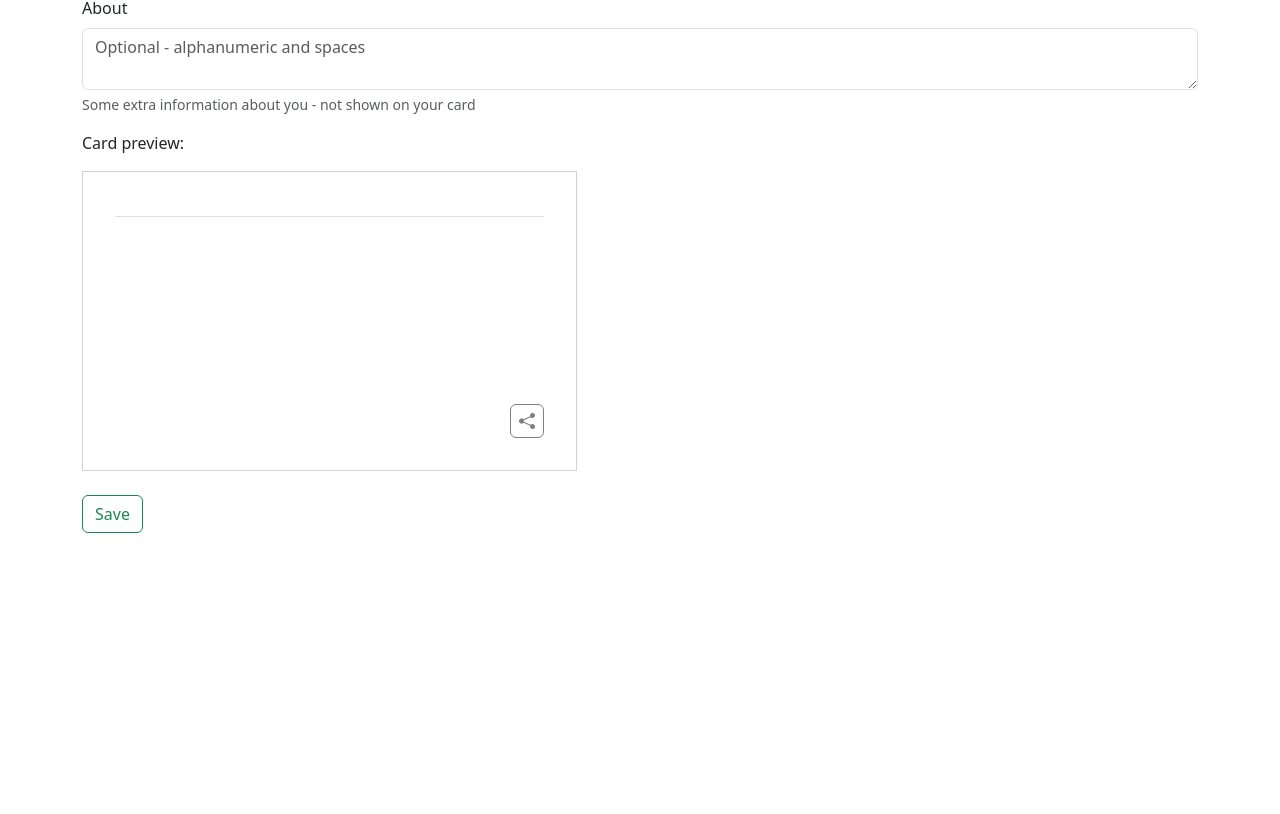
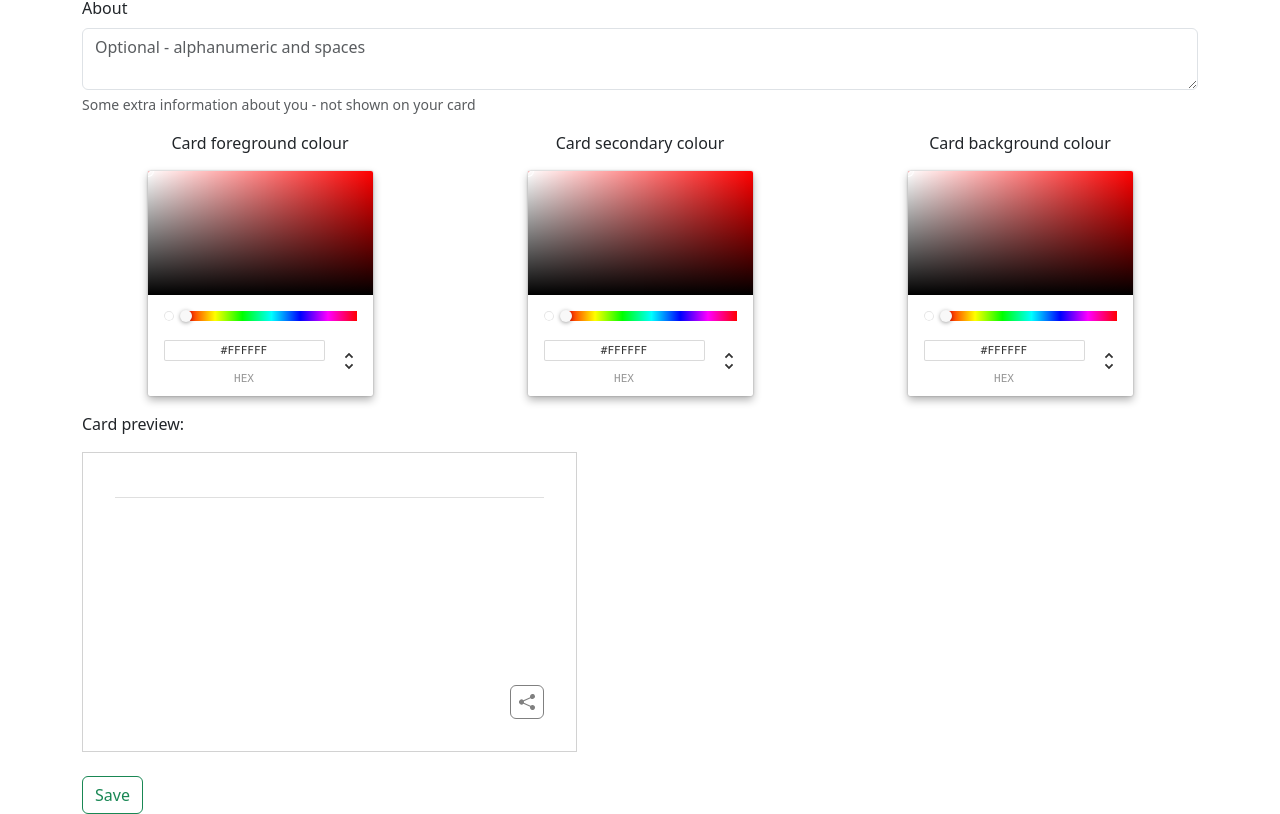
Before and after one commit to Robert-M-Lucas/met-bath, a React (Vite) app: page /you in a window 1280 px wide. Shown: the part 1058-1872 px from the top of the page. Before the commit the page ends 1591 px from the top, so only its background shows below. Built offline with nearby package versions, Linux system fonts and the light colour scheme; no server answers; the database is empty; sample sign-in values are in the browser's storage.

Commit message:
Added colour pickers

```diff
--- a/package.json
+++ b/package.json
@@ -13,6 +13,7 @@
   },
   "dependencies": {
     "@types/papaparse": "^5.3.14",
+    "@types/react-color": "^3.0.12",
     "@types/strftime": "^0.9.8",
     "bootstrap": "^5.3.3",
     "firebase": "^10.11.0",
@@ -23,6 +24,7 @@
     "react": "^18.2.0",
     "react-bootstrap": "^2.10.2",
     "react-bootstrap-icons": "^1.11.4",
+    "react-color": "^2.19.3",
     "react-dom": "^18.2.0",
     "react-router-dom": "^6.23.0",
     "react-tiles-dnd": "^0.1.2",
--- a/src/pages/you/YouPage.tsx
+++ b/src/pages/you/YouPage.tsx
@@ -4,6 +4,9 @@ import { auth } from "../../util/firebase";
 import { useNavigate } from "react-router-dom";
 import { UserProfile, getUserProfile } from "../../util/user_profile";
 import { BusinessCard } from "../../components/business_card/BusinessCard";
+import { ChromePicker, ColorResult } from "react-color";
+import React from "react";
+import { CodeToColor, hexToRgb } from "../../util/util";
 
 
 export function YouPage() {
@@ -55,6 +58,24 @@ export function YouPage() {
     const updateWebsite = (val: string) => { userProfile.data.website = ne(val); }
     const updateAbout = (e: ChangeEvent<HTMLTextAreaElement>) => {
         userProfile.data.about = ne(e.target.value);
+        setUserProfile(userProfile);
+        forceUpdate();
+    }
+
+    const updateForegroundColor = (c: ColorResult) => {
+        userProfile.data.card_foreground = CodeToColor(c.hex.toLowerCase());
+        setUserProfile(userProfile);
+        forceUpdate();
+    }
+
+    const updateSecondaryColor = (c: ColorResult) => {
+        userProfile.data.card_secondary = CodeToColor(c.hex.toLowerCase());
+        setUserProfile(userProfile);
+        forceUpdate();
+    }
+
+    const updateBackgroundColor = (c: ColorResult) => {
+        userProfile.data.card_background = CodeToColor(c.hex.toLowerCase());
         setUserProfile(userProfile);
         forceUpdate();
     }
@@ -111,6 +132,29 @@ export function YouPage() {
                     <textarea value={userProfile.data.about ?? ""} onChange={updateAbout} className="form-control" id="exampleInputEmail1" placeholder="Optional - alphanumeric and spaces"/>
                     <div id="emailHelp" className="form-text">Some extra information about you - not shown on your card</div>
                 </div>
+                <div className="mb-3">
+                    <div className="row">
+                        <div className="col d-flex justify-content-center">
+                            <div className="text-center">
+                                <p>Card foreground colour</p>
+                                <ColorPicker onChange={updateForegroundColor}/>
+                            </div>
+                        </div>
+                        <div className="col d-flex justify-content-center">
+                            <div className="text-center">
+                                <p>Card secondary colour</p>
+                                <ColorPicker onChange={updateSecondaryColor}/>
+                            </div>
+                        </div>
+                        <div className="col d-flex justify-content-center">
+                            <div className="text-center">
+                                <p>Card background colour</p>
+                                <ColorPicker onChange={updateBackgroundColor}/>
+                            </div>
+                        </div>
+                    </div>
+
+                </div>
 
                 <p>Card preview:</p>
                 {cardPreview}
@@ -123,3 +167,33 @@ export function YouPage() {
         </div>
     </>
 }
+
+interface ColorPickerProps {
+    onChange: (c: ColorResult) => void
+}
+
+class ColorPicker extends React.Component<ColorPickerProps> {
+    constructor(props: ColorPickerProps) {
+        super(props);
+    }
+
+    state = {
+      background: '#fff',
+    };
+
+    handleChangeComplete = (color: ColorResult) => {
+      this.setState({ background: color.hex });
+      const { onChange } = this.props;
+      onChange(color);
+    };
+
+    render() {
+      return (
+        <ChromePicker
+          color={ this.state.background }
+          onChangeComplete={ this.handleChangeComplete }
+          disableAlpha
+        />
+      );
+    }
+  }
--- a/src/util/user_profile.ts
+++ b/src/util/user_profile.ts
@@ -1,5 +1,5 @@
 import { faker } from "@faker-js/faker";
-import { CodeToColor as codeToColor, Color, HSVtoRGB } from "./util";
+import { CodeToColor, Color, HSVtoRGB } from "./util";
 import { DocumentSnapshot, SnapshotOptions, collection, doc, getDoc, getDocs, query, where } from "firebase/firestore";
 import { db } from "./firebase";
 
@@ -140,9 +140,9 @@ export class UserProfile {
             phone: ne(data.phone),
             about: ne(data.about),
             website: ne(data.website),
-            card_foreground: codeToColor(ne(data.card_foreground)),
-            card_secondary: codeToColor(ne(data.card_secondary)),
-            card_background: codeToColor(ne(data.card_background)),
+            card_foreground: CodeToColor(ne(data.card_foreground)),
+            card_secondary: CodeToColor(ne(data.card_secondary)),
+            card_background: CodeToColor(ne(data.card_background)),
         }, snapshot.id);
         return t;
     }
--- a/src/util/util.ts
+++ b/src/util/util.ts
@@ -5,7 +5,7 @@ export function CodeToColor(code: string | undefined): Color | undefined {
         return undefined;
     }
 
-    const result = /^#?([a-f\d]{2}])([a-f\d]{2})([a-f\d]{2})$/i.exec(code);
+    const result = /^#?([a-f\d]{2})([a-f\d]{2})([a-f\d]{2})$/i.exec(code);
 
     return result ? {
         r: parseInt(result[1],  16),
```
Also changed, not shown: 1 other file (tests, documents, lock files or other folders).
